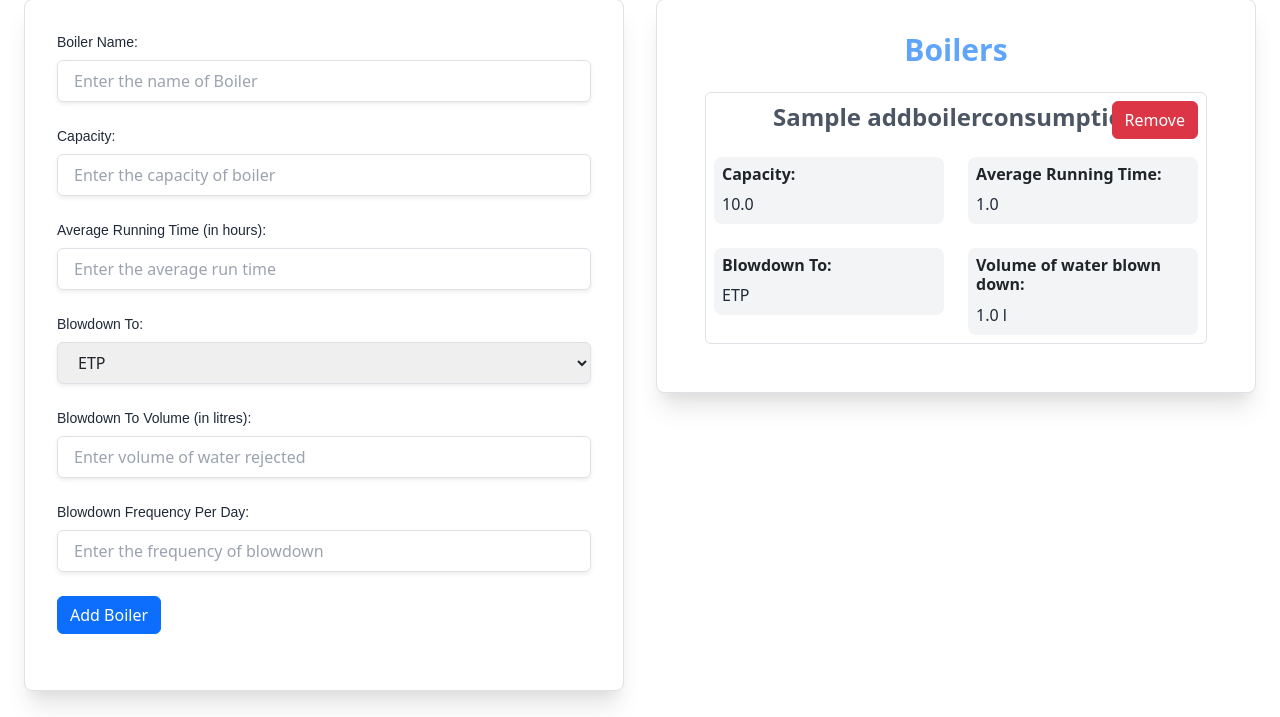
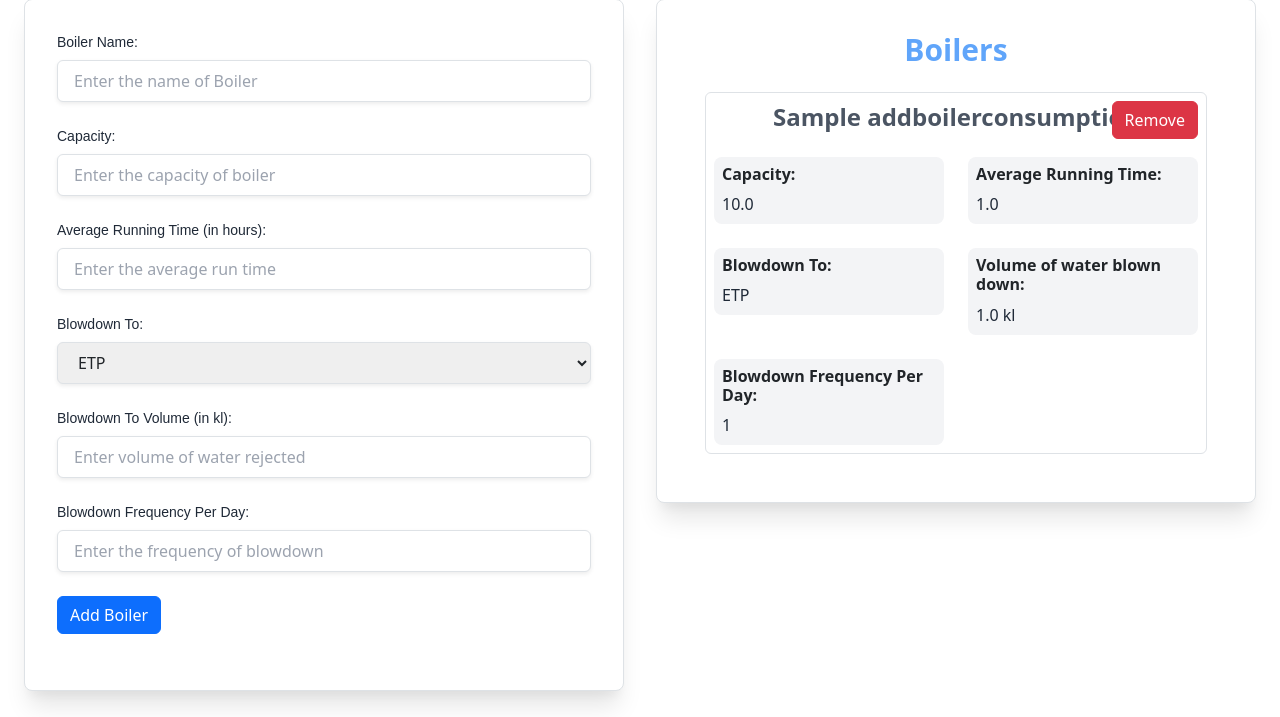
Before and after one commit to datascienceiccw/Digital_water_audit, a Django app: page /questionnaire/add-boiler-view in a window 1280 px wide. Shown: the part 365-1082 px from the top of the page. Run offline with Django 4.2, Linux system fonts and the light colour scheme; a user stored in the database is signed in; tables that the repository leaves empty hold one stand-in row (values such as "Sample post"); parts of the project's set-up code (start-up, migrations or seed data) failed here and were passed over; some libraries are stand-ins or nearby versions.

Commit message:
add field to form view

```diff
--- a/templates/AddBoilerConsumption.html
+++ b/templates/AddBoilerConsumption.html
@@ -59,7 +59,7 @@
                     </div>
                     <div class="mb-6">
                         <label for="{{ form.blowdown_to_vol.id_for_label }}" class="block text-sm font-medium text-gray-800 mb-2">
-                            Blowdown To Volume (in litres):
+                            Blowdown To Volume (in kl):
                         </label>
                         {{ form.blowdown_to_vol }}
                         {% if form.blowdown_to_vol.errors %}
@@ -120,7 +120,13 @@
                                     <div>
                                         <div class="bg-gray-100 rounded-lg p-2">
                                             <h4 class="font-semibold mb-2">Volume of water blown down:</h4>
-                                            <p id="blowdown-to-vol" class="text-gray-800">{{ detail.blowdown_to_vol }} l</p>
+                                            <p id="blowdown-to-vol" class="text-gray-800">{{ detail.blowdown_to_vol }} kl</p>
+                                        </div>
+                                    </div>
+                                    <div>
+                                        <div class="bg-gray-100 rounded-lg p-2">
+                                            <h4 class="font-semibold mb-2">Blowdown Frequency Per Day:</h4>
+                                            <p id="blowdown-freq" class="text-gray-800">{{ detail.blowdown_frequency }}</p>
                                         </div>
                                     </div>
                                 </div>
```
